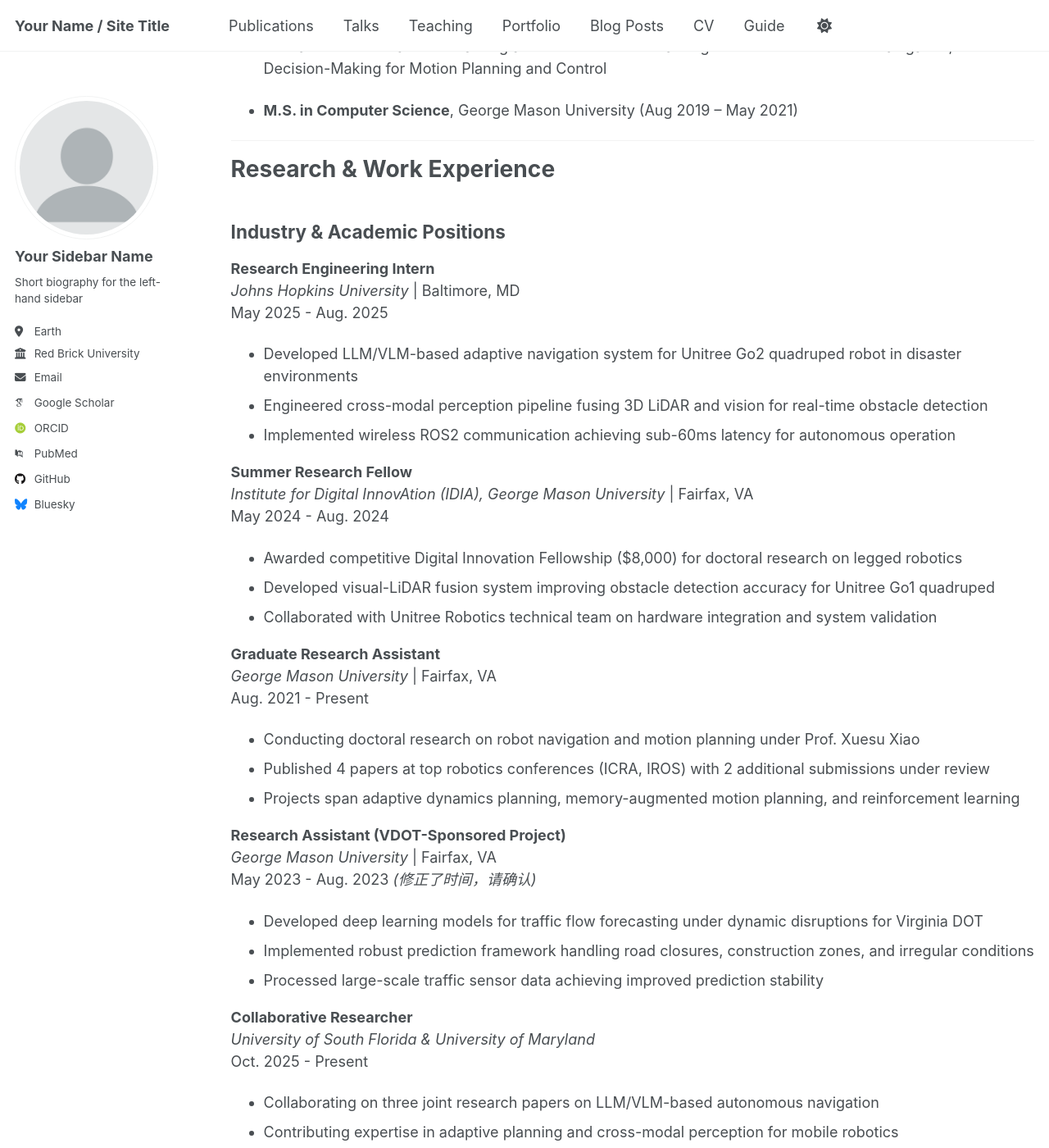
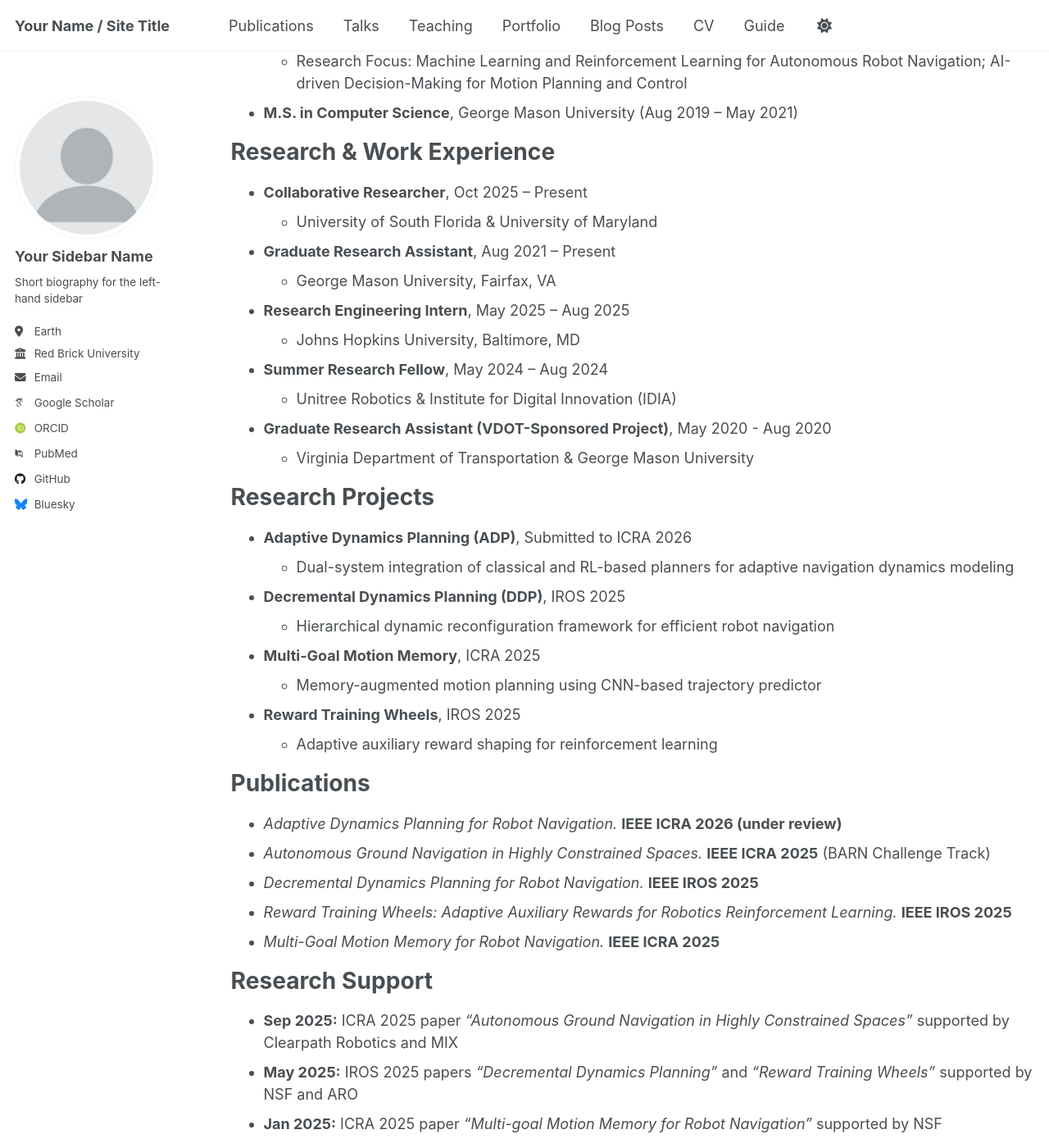
Before and after one commit to yuanjielu-64/yuanjielu-64.github.io, a Jekyll site: the page built from _pages/cv.md, in a window 1280 px wide and 1400 px high, scrolled down 268 px. Shown: the whole window at 82% size. Built offline with Jekyll 4.4.1, drawn with Linux system fonts in a browser that asks for light colours; some web fonts are replaced; a script that is not in the unit is left out; some of the changed text lies outside the part shown.

Commit message:
Update cv.md

```diff
--- a/_pages/cv.md
+++ b/_pages/cv.md
@@ -11,139 +11,73 @@ redirect_from:
 
 [📄 **Download Full CV (PDF)**]( {{ base_path }}/assets/files/Yuanjie_Lu_CV.pdf ){: .btn .btn--primary target="_blank"}
 
-# Education
-- **Ph.D. in Computer Science**, George Mason University, Fairfax, VA, USA (Aug 2021 – Present)
-  Advisor: Prof. Xuesu Xiao
-  Research Focus: Machine Learning and Reinforcement Learning for Autonomous Robot Navigation; AI-driven Decision-Making for Motion Planning and Control
+Education
+======
+* **Ph.D. in Computer Science**, George Mason University, Fairfax, VA, USA (Aug 2021 – Present)
+  * Advisor: [Prof. Xuesu Xiao](https://cs.gmu.edu/~xiao/)
+  * Research Focus: Machine Learning and Reinforcement Learning for Autonomous Robot Navigation; AI-driven Decision-Making for Motion Planning and Control
 
-- **M.S. in Computer Science**, George Mason University (Aug 2019 – May 2021)
+* **M.S. in Computer Science**, George Mason University (Aug 2019 – May 2021)
 
----
-# Research & Work Experience
+Research & Work Experience
+======
+* **Collaborative Researcher**, Oct 2025 – Present
+  * University of South Florida & University of Maryland
 
-## Industry & Academic Positions
+* **Graduate Research Assistant**, Aug 2021 – Present
+  * George Mason University, Fairfax, VA
 
-**Research Engineering Intern**
-*Johns Hopkins University* | Baltimore, MD
-May 2025 - Aug. 2025
-- Developed LLM/VLM-based adaptive navigation system for Unitree Go2 quadruped robot in disaster environments
-- Engineered cross-modal perception pipeline fusing 3D LiDAR and vision for real-time obstacle detection
-- Implemented wireless ROS2 communication achieving sub-60ms latency for autonomous operation
+* **Research Engineering Intern**, May 2025 – Aug 2025
+  * Johns Hopkins University, Baltimore, MD
 
-**Summer Research Fellow**
-*Institute for Digital InnovAtion (IDIA), George Mason University* | Fairfax, VA
-May 2024 - Aug. 2024
-- Awarded competitive Digital Innovation Fellowship ($8,000) for doctoral research on legged robotics
-- Developed visual-LiDAR fusion system improving obstacle detection accuracy for Unitree Go1 quadruped
-- Collaborated with Unitree Robotics technical team on hardware integration and system validation
+* **Summer Research Fellow**, May 2024 – Aug 2024
+  * Unitree Robotics & Institute for Digital Innovation (IDIA)
 
-**Graduate Research Assistant**
-*George Mason University* | Fairfax, VA
-Aug. 2021 - Present
-- Conducting doctoral research on robot navigation and motion planning under Prof. Xuesu Xiao
-- Published 4 papers at top robotics conferences (ICRA, IROS) with 2 additional submissions under review
-- Projects span adaptive dynamics planning, memory-augmented motion planning, and reinforcement learning
+* **Graduate Research Assistant (VDOT-Sponsored Project)**, May 2020 - Aug 2020
+  * Virginia Department of Transportation & George Mason University
 
-**Research Assistant (VDOT-Sponsored Project)**
-*George Mason University* | Fairfax, VA
-May 2023 - Aug. 2023  *(修正了时间，请确认)*
-- Developed deep learning models for traffic flow forecasting under dynamic disruptions for Virginia DOT
-- Implemented robust prediction framework handling road closures, construction zones, and irregular conditions
-- Processed large-scale traffic sensor data achieving improved prediction stability
+Research Projects
+======
+* **Adaptive Dynamics Planning (ADP)**, Submitted to ICRA 2026
+  * Dual-system integration of classical and RL-based planners for adaptive navigation dynamics modeling
 
-**Collaborative Researcher**
-*University of South Florida & University of Maryland*
-Oct. 2025 - Present
-- Collaborating on three joint research papers on LLM/VLM-based autonomous navigation
-- Contributing expertise in adaptive planning and cross-modal perception for mobile robotics
+* **Decremental Dynamics Planning (DDP)**, IROS 2025
+  * Hierarchical dynamic reconfiguration framework for efficient robot navigation
 
----
+* **Multi-Goal Motion Memory**, ICRA 2025
+  * Memory-augmented motion planning using CNN-based trajectory predictor
 
-## Research Projects (at GMU)
+* **Reward Training Wheels**, IROS 2025
+  * Adaptive auxiliary reward shaping for reinforcement learning
 
-**Adaptive Dynamics Planning (ADP)**
-*Submitted to ICRA 2026*
-- Dual-system integration of classical and RL-based planners for adaptive navigation dynamics modeling
-- Combines model-based and learning-based approaches for robust long-horizon planning
+Publications
+======
+* *Adaptive Dynamics Planning for Robot Navigation.* **IEEE ICRA 2026 (under review)**
+* *Autonomous Ground Navigation in Highly Constrained Spaces.* **IEEE ICRA 2025** (BARN Challenge Track)
+* *Decremental Dynamics Planning for Robot Navigation.* **IEEE IROS 2025**
+* *Reward Training Wheels: Adaptive Auxiliary Rewards for Robotics Reinforcement Learning.* **IEEE IROS 2025**
+* *Multi-Goal Motion Memory for Robot Navigation.* **IEEE ICRA 2025**
 
-**Decremental Dynamics Planning (DDP)**
-*Published at IROS 2025*
-- Hierarchical dynamic reconfiguration framework for efficient robot navigation
-- Achieves real-time replanning through progressive model simplification
+Research Support
+======
+* **Sep 2025:** ICRA 2025 paper *“Autonomous Ground Navigation in Highly Constrained Spaces”* supported by Clearpath Robotics and MIX
+* **May 2025:** IROS 2025 papers *“Decremental Dynamics Planning”* and *“Reward Training Wheels”* supported by NSF and ARO
+* **Jan 2025:** ICRA 2025 paper *“Multi-goal Motion Memory for Robot Navigation”* supported by NSF
 
-**Multi-Goal Motion Memory**
-*Published at ICRA 2025*
-- Memory-augmented motion planning using CNN-based trajectory predictor
-- Enables experience reuse across similar navigation scenarios, reducing planning time
+Skills
+======
+* **Programming:** C++, Python, Java
+* **Machine Learning:** PyTorch, TensorFlow, Keras, Scikit-Learn
+* **Robotics:** ROS (ROS1/ROS2), Gazebo, Isaac Sim/Lab, OpenAI Gym
+* **Other:** Singularity/Apptainer, HPC (Slurm), Docker, Git
 
-**Reward Training Wheels**
-*Published at IROS 2025*
-- Adaptive auxiliary reward shaping method for reinforcement learning
-- Automatically phases out auxiliary rewards to prevent policy degradation
+Service and Leadership
+======
+* Reviewer: ICRA, IROS, RA-L (2024-2025)
+* Team Lead, GMU BARN Challenge 2025 Team
 
----
-
-# Publications
-- *Adaptive Dynamics Planning for Robot Navigation.*
-  Submitted to **IEEE ICRA 2026**, 2025.
-
-- *Autonomous Ground Navigation in Highly Constrained Spaces.*
-  **IEEE ICRA 2025**, BARN Challenge Competition Track, 2025.
-
-- *Decremental Dynamics Planning for Robot Navigation.*
-  **IEEE IROS 2025**, 2025.
-
-- *Reward Training Wheels: Adaptive Auxiliary Rewards for Robotics Reinforcement Learning.*
-  **IEEE IROS 2025**, 2025.
-
-- *Multi-goal Motion Memory for Robot Navigation.*
-  **IEEE ICRA 2025**, 2025.
-
----
-
-# Research Support
-
-- **Jul 2025 – Present:**
-  Supported by the **National Science Foundation (NSF)**, **Army Research Office (ARO)**, **Air Force Research Laboratory (AFRL)**, **Google DeepMind**, **Clearpath Robotics**, **Raytheon Technologies**, **Tangenta**, **Mason Innovation Exchange (MIX)**, and **Walmart**.
-
-- **Sep 2025:**
-  ICRA 2025 publication *“Autonomous Ground Navigation in Highly Constrained Spaces”* supported by **Clearpath Robotics** and **MIX**.
-
-- **May 2025:**
-  IROS 2025 papers *“Decremental Dynamics Planning”* and *“Reward Training Wheels”* supported by **NSF** and **ARO**.
-
-- **Jan 2025:**
-  ICRA 2025 paper *“Multi-goal Motion Memory for Robot Navigation”* supported by **Tangenta** and **Clearpath Robotics**.
-
----
-
-# Awards and Recognition
-
-- **2nd Place**, 2025 BARN Challenge, IEEE ICRA 2025 Competition Track
-- **Best Paper Nomination**, IROS 2025 (Pending)
-- **Research Fellowship**, Mason Innovation Exchange (MIX), 2024–2025
-
----
-
-# Skills
-
-- **Programming:** C++, Python, ROS (ROS1/ROS2), Gazebo, Isaac Sim/Lab
-- **Machine Learning:** PyTorch, TensorFlow, Reinforcement Learning, Imitation Learning
-- **Robotics:** Navigation, Motion Planning, Dynamics Modeling, Costmap Optimization
-- **Simulation & Infrastructure:** Singularity/Apptainer, HPC (Slurm), Docker, Git
-
----
-
-# Service and Leadership
-
-- Reviewer, IEEE ICRA, IROS, RA-L
-- Mentor, GMU Robotics Club
-- Team Lead, GMU BARN Challenge 2025 Team
-
----
-
-# Contact
-
-- **Email:** yakouhelo96@outlook.com
-- **GitHub:** [github.com/yuanjielu-64](https://github.com/yuanjielu-64)
-- **Location:** Vienna, VA, USA
+Contact
+======
+* **Email:** yakouhelo96@outlook.com
+* **GitHub:** [github.com/yuanjielu-64](https://github.com/yuanjielu-64)
+* **Location:** Vienna, VA, USA
```
